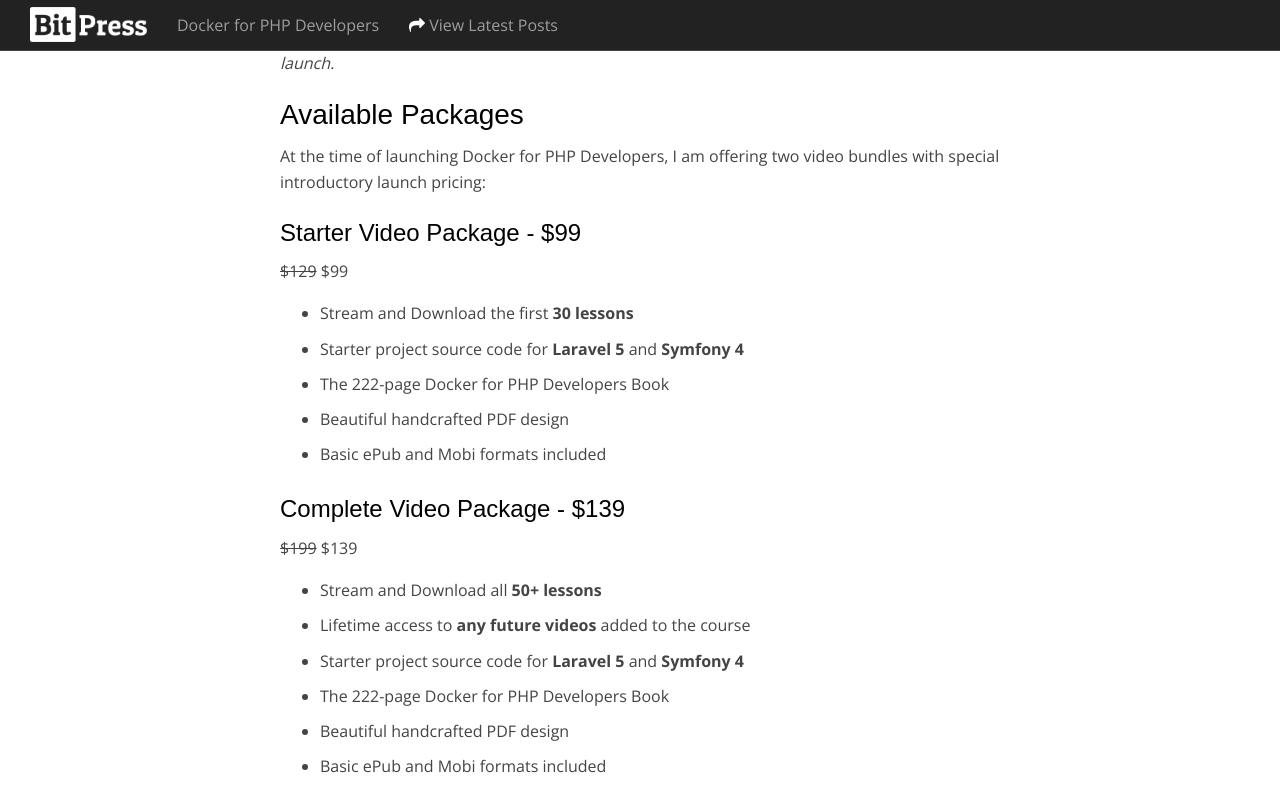
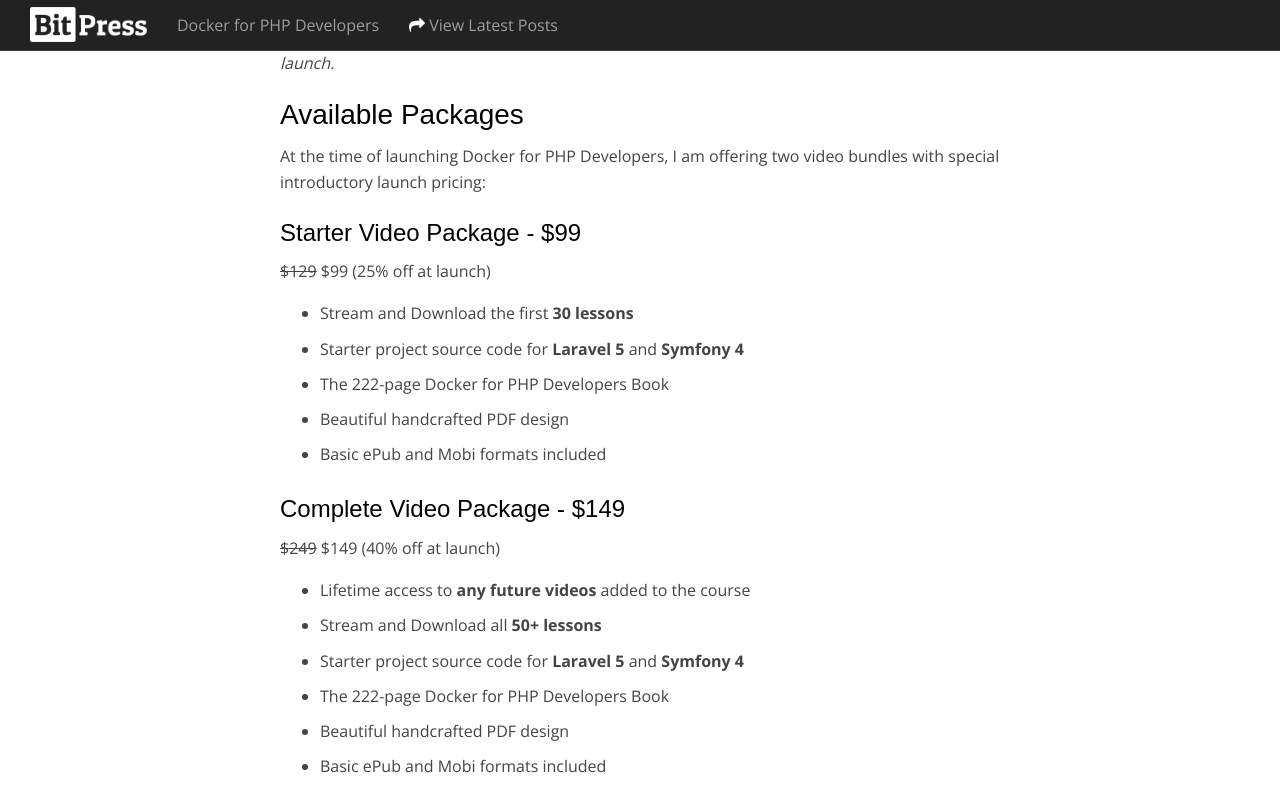
Before and after one commit to bitpressio/bitpressio.github.io, a Jekyll site: the page built from _posts/2018-08-29-docker-php-video-course-outline.md, in a window 1280 px wide and 900 px high, scrolled down 2975 px, cut to the strip 0-810 px from the top of the window. Built offline with Jekyll 4.4.1, drawn with Linux system fonts in a browser that asks for light colours; some web fonts are replaced.

Commit message:
Update 2018-08-29-docker-php-video-course-outline.md

```diff
--- a/_posts/2018-08-29-docker-php-video-course-outline.md
+++ b/_posts/2018-08-29-docker-php-video-course-outline.md
@@ -101,7 +101,7 @@
 
 ### Starter Video Package - $99
 
-~~$129~~ $99
+~~$129~~ $99 (25% off at launch)
 
 * Stream and Download the first __30 lessons__
 * Starter project source code for __Laravel 5__ and __Symfony 4__
@@ -109,12 +109,12 @@
 * Beautiful handcrafted PDF design
 * Basic ePub and Mobi formats included
 
-### Complete Video Package - $139
+### Complete Video Package - $149
 
-~~$199~~ $139
+~~$249~~ $149 (40% off at launch)
 
+* Lifetime access to __any future videos__ added to the course
 * Stream and Download all __50+ lessons__
-* Lifetime access to __any future videos__ added to the course
 * Starter project source code for __Laravel 5__ and __Symfony 4__
 * The 222-page Docker for PHP Developers Book
 * Beautiful handcrafted PDF design
```
